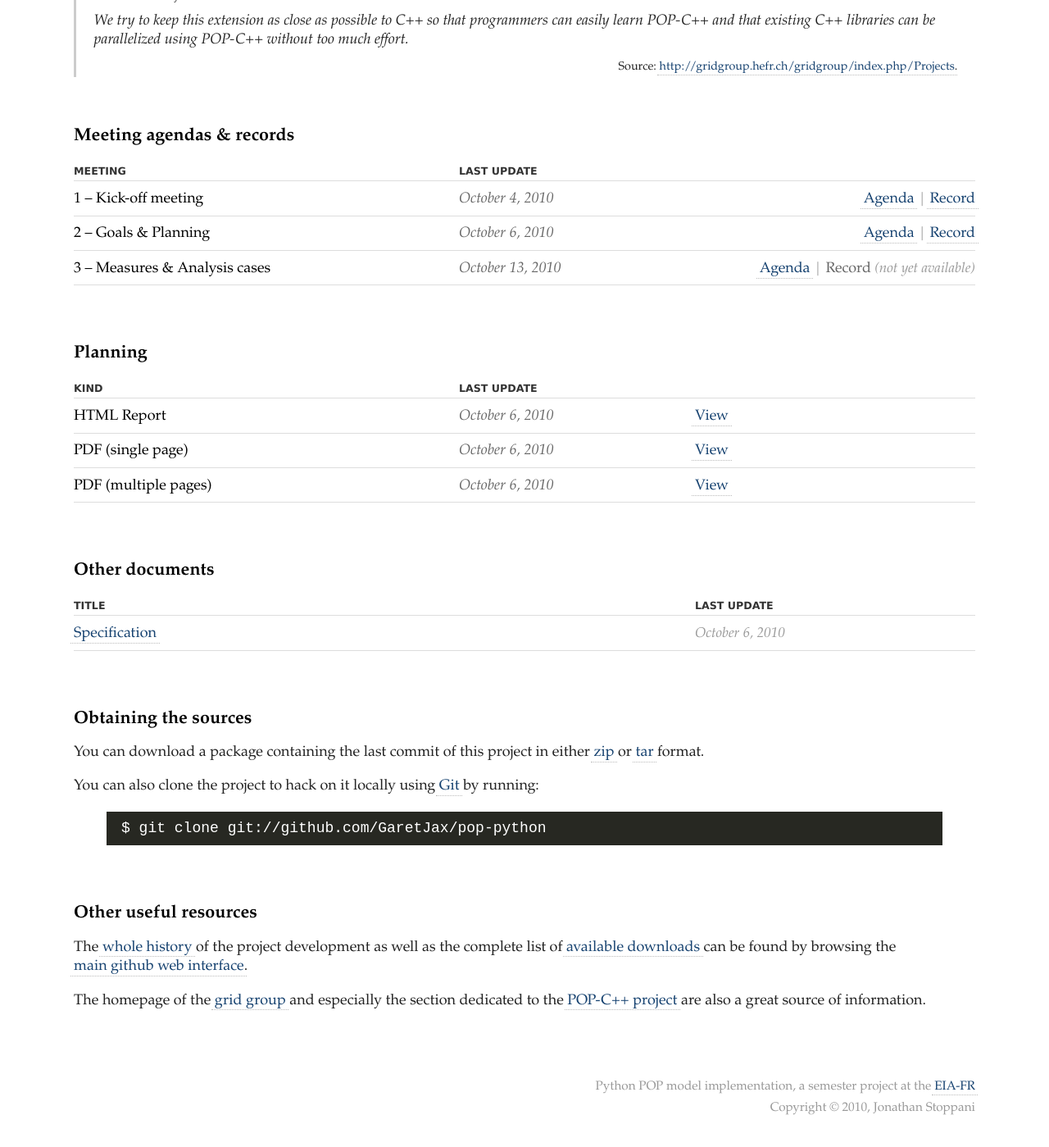
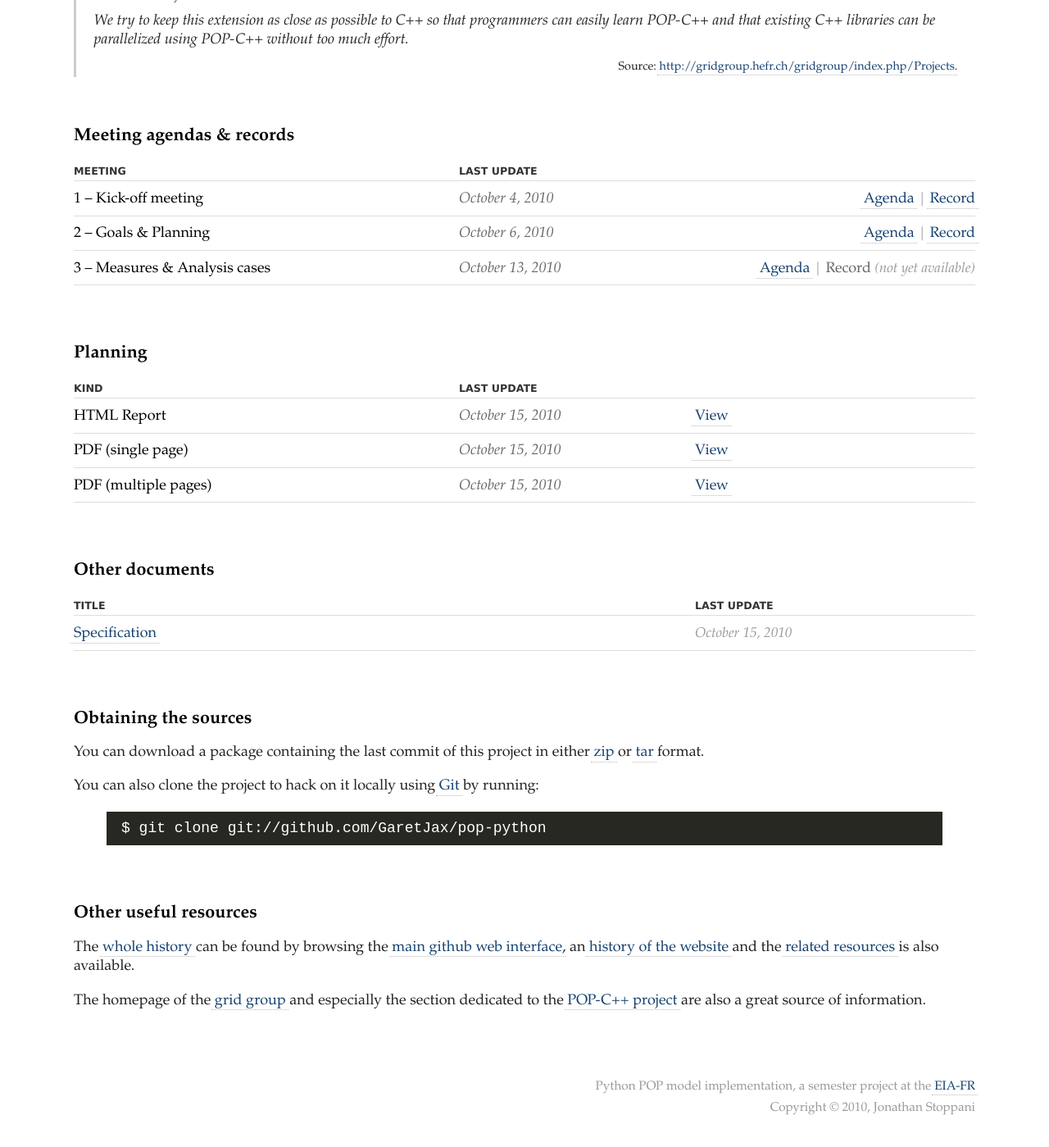
Before and after one commit to GaretJax/pop-python, a Jekyll site: the page built from index.html, in a window 1280 px wide and 1400 px high, scrolled down 480 px. Shown: the whole window at 82% size. Built offline with Jekyll 4.4.1, drawn with Linux system fonts in a browser that asks for light colours; nearby versions of some CDN libraries.

Commit message:
Updated the index to reflect the changes to the resources and added a link to the website repository on github.

```diff
--- a/index.html
+++ b/index.html
@@ -57,17 +57,17 @@ title: POP Python
 		</tr>
 		<tr>
 			<th scope="row">HTML Report</th>
-			<td>October 6, 2010</td>
+			<td>October 15, 2010</td>
 			<td><a href="{{ site.url }}/resources/planning/planning_html/index.html">View</a></td>
 		</tr>
 		<tr>
 			<th scope="row">PDF (single page)</th>
-			<td>October 6, 2010</td>
+			<td>October 15, 2010</td>
 			<td><a href="{{ site.url }}/resources/planning/planning_single_page.pdf">View</a></td>
 		</tr>
 		<tr>
 			<th scope="row">PDF (multiple pages)</th>
-			<td>October 6, 2010</td>
+			<td>October 15, 2010</td>
 			<td><a href="{{ site.url }}/resources/planning/planning_multiple_pages.pdf">View</a></td>
 		</tr>
 	</table>
@@ -83,7 +83,7 @@ title: POP Python
 		</tr>
 		<tr>
 			<th scope="row"><a href="{{ site.url }}/resources/specification/specification.pdf">Specification</a></th>
-			<td>October 6, 2010</td>
+			<td>October 15, 2010</td>
 		</tr>
 	</table>
 </section>
@@ -101,9 +101,8 @@ title: POP Python
 <section id="resources">
 	<h1>Other useful resources</h1>
 
-	<p>The <a href="http://github.com/GaretJax/pop-python/commits/master">whole history</a>
-		of the project development as well as the complete list of <a href="http://github.com/GaretJax/pop-python/downloads">available downloads</a>
-		can be found by browsing the <a href="http://github.com/GaretJax/pop-python">main github web interface</a>.</p>
+	<p>The <a href="http://github.com/GaretJax/pop-python/commits/master">whole history</a> can be found by browsing the <a href="http://github.com/GaretJax/pop-python">main github web interface</a>,
+		an <a href="http://github.com/GaretJax/pop-python/commits/gh-pages">history of the website</a> and the <a href="http://github.com/GaretJax/pop-python/tree/gh-pages/resources/">related resources</a> is also available.</p>
 	<p>The homepage of the <a href="http://gridgroup.hefr.ch/">grid group</a> and especially the section dedicated to the
 		<a href="http://gridgroup.hefr.ch/popc/">POP-C++ project</a> are also a great source of information.</p>
 </section>
```
